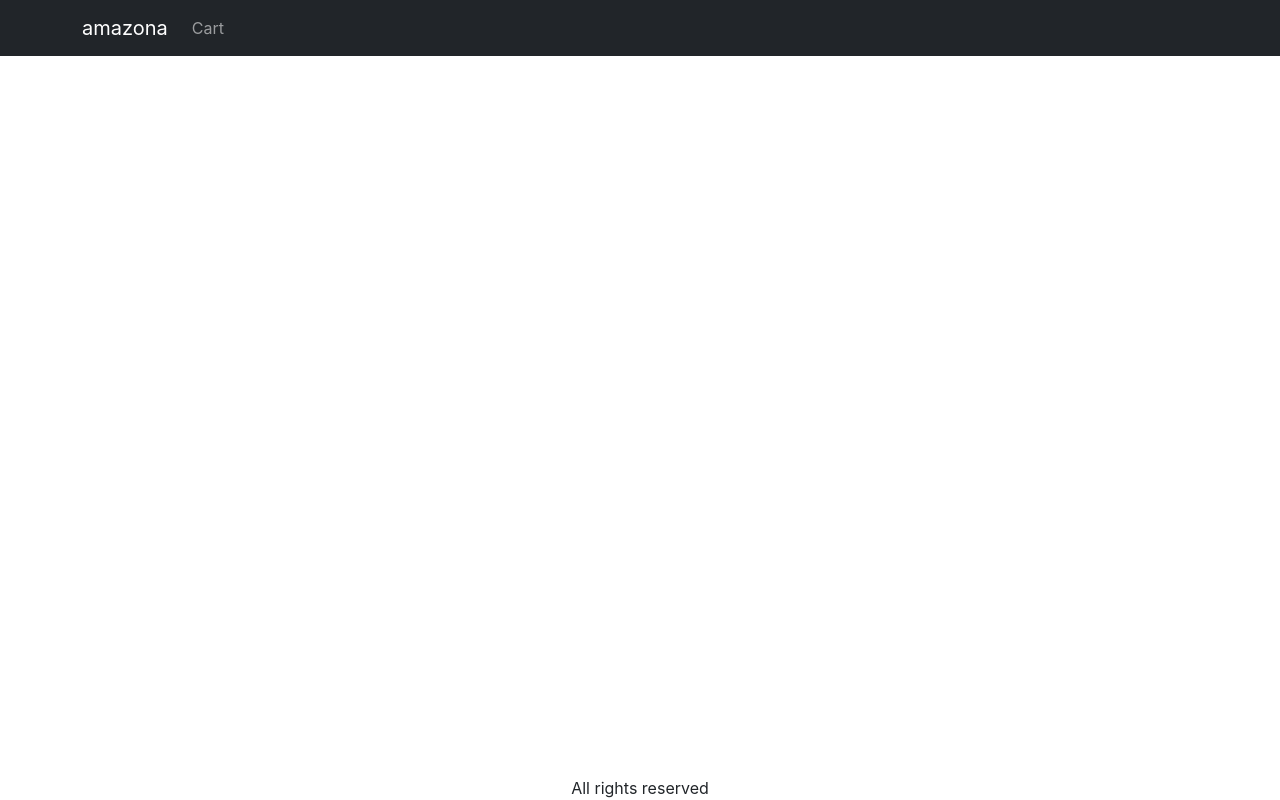
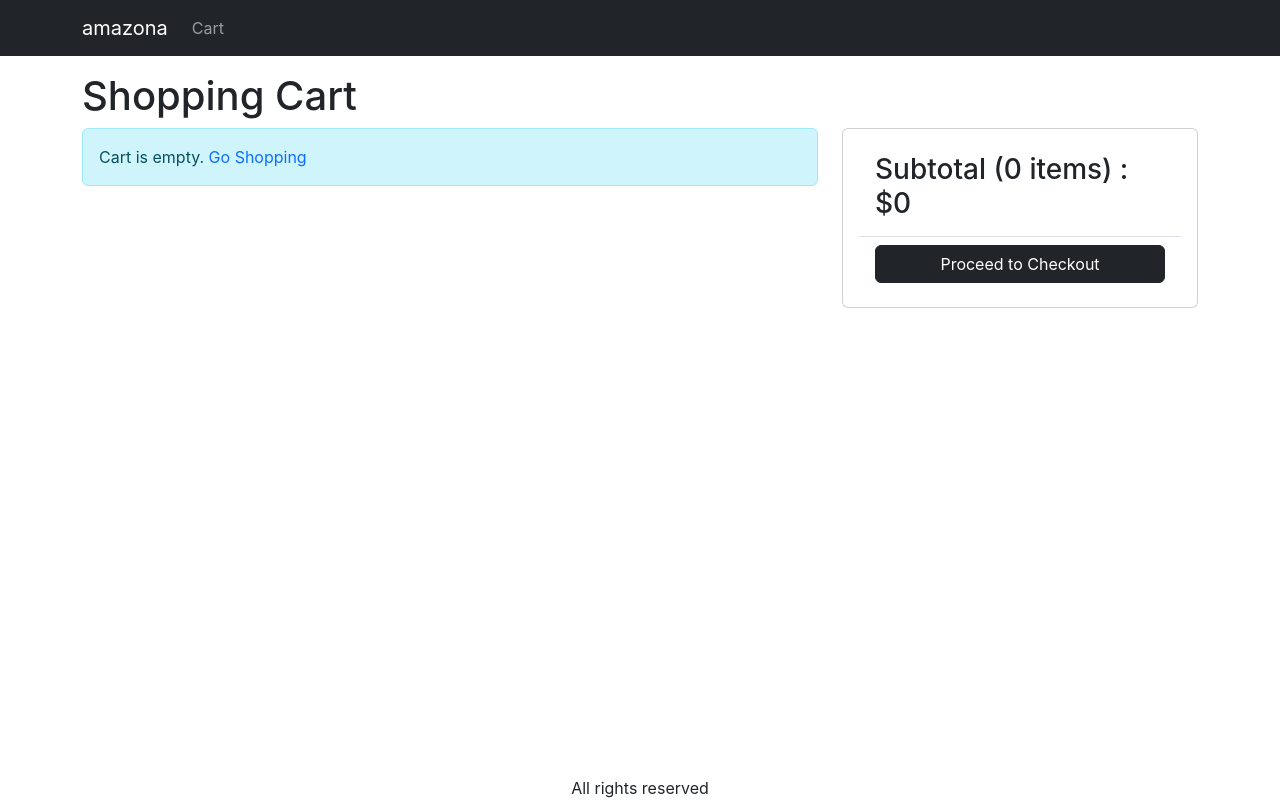
Before and after one commit to cantfindid24/Amazon-project-6, a React (Create React App) app in the folder frontend/: page /cart in a window 1280 px wide. Built offline with nearby package versions, Linux system fonts and the light colour scheme.

Commit message:
16 Create Shopping Cart Screen and build its UI to show list of items in the cart and a button to proceed to checkout.

```diff
--- a/frontend/src/App.js
+++ b/frontend/src/App.js
@@ -8,6 +8,7 @@
 import { LinkContainer } from 'react-router-bootstrap';
 import { useContext } from 'react';
 import { Store } from './context/Store';
+import CartScreen from './screens/CartScreen';
 
 function App() {
   const { state } = useContext(Store);
@@ -38,6 +39,7 @@
           <Container className="mt-3">
             <Routes>
               <Route path="/product/:_id" element={<ProductScreen />}></Route>
+              <Route path="/cart" element={<CartScreen />}></Route>
               <Route path="/" element={<HomeScreen />}></Route>
             </Routes>
           </Container>
--- a/frontend/src/index.css
+++ b/frontend/src/index.css
@@ -42,3 +42,7 @@
 .img-large {
   max-width: 100%;
 }
+
+.img-thumbnail {
+  height: 80px;
+}
--- /dev/null
+++ b/frontend/src/screens/CartScreen.js
@@ -0,0 +1,97 @@
+import React, { useContext } from 'react';
+import { Store } from '../context/Store';
+import { Helmet } from 'react-helmet-async';
+import Col from 'react-bootstrap/esm/Col';
+import Row from 'react-bootstrap/esm/Row';
+import MessageBox from '../components/MessageBox';
+import { Link } from 'react-router-dom';
+import ListGroup from 'react-bootstrap/ListGroup';
+import Button from 'react-bootstrap/Button';
+import Card from 'react-bootstrap/Card';
+
+const CartScreen = () => {
+  const { state, dispatch: ctxDispatch } = useContext(Store);
+  const {
+    cart: { cartItems },
+  } = state;
+  return (
+    <div>
+      <Helmet>
+        <title>Shopping Cart</title>
+      </Helmet>
+      <h1>Shopping Cart</h1>
+      <Row>
+        <Col md={8}>
+          {cartItems.length === 0 ? (
+            <MessageBox>
+              Cart is empty. <Link to="/">Go Shopping</Link>
+            </MessageBox>
+          ) : (
+            <ListGroup>
+              {cartItems.map((item) => (
+                <ListGroup.Item key={item._id}>
+                  <Row className="align-item-center">
+                    <Col md={4}>
+                      <img
+                        src={item.image}
+                        alt={item.name}
+                        className="img-fluid rounded img-thumbnail"
+                      ></img>{' '}
+                      <Link to={`/product/${item._id}`}>{item.name}</Link>
+                    </Col>
+                    <Col md={3}>
+                      <Button variant="light" disabled={item.quantity === 1}>
+                        <i className="fas fa-minus-circle"></i>
+                      </Button>{' '}
+                      <span>{item.quantity}</span>{' '}
+                      <Button
+                        variant="light"
+                        disabled={item.quantity === item.countInStock}
+                      >
+                        <i className="fas fa-plus-circle"></i>
+                      </Button>
+                    </Col>
+                    <Col md={3}>${item.price}</Col>
+                    <Col md={2}>
+                      <Button variant="light">
+                        <i className="fas fa-thrash"></i>
+                      </Button>
+                    </Col>
+                  </Row>
+                </ListGroup.Item>
+              ))}
+            </ListGroup>
+          )}
+        </Col>
+        <Col md={4}>
+          <Card>
+            <Card.Body>
+              <ListGroup variant="flush">
+                <ListGroup.Item>
+                  <h3>
+                    Subtotal ({cartItems.reduce((a, c) => a + c.quantity, 0)}{' '}
+                    items) : $
+                    {cartItems.reduce((a, c) => a + c.price * c.quantity, 0)}
+                  </h3>
+                </ListGroup.Item>
+                <ListGroup.Item>
+                  <div className="d-grid">
+                    <Button
+                      type="button"
+                      variant="dark"
+                      disabled={cartItems.lenth === 0}
+                    >
+                      Proceed to Checkout
+                    </Button>
+                  </div>
+                </ListGroup.Item>
+              </ListGroup>
+            </Card.Body>
+          </Card>
+        </Col>
+      </Row>
+    </div>
+  );
+};
+
+export default CartScreen;
--- a/frontend/src/screens/ProductScreen.js
+++ b/frontend/src/screens/ProductScreen.js
@@ -1,6 +1,6 @@
 import axios from 'axios';
 import React, { useContext, useEffect, useReducer } from 'react';
-import { useParams } from 'react-router-dom';
+import { useNavigate, useParams } from 'react-router-dom';
 import Row from 'react-bootstrap/Row';
 import Col from 'react-bootstrap/Col';
 import ListGroup from 'react-bootstrap/ListGroup';
@@ -28,6 +28,7 @@
 };
 
 function ProductScreen(props) {
+  const navigate = useNavigate();
   const params = useParams();
   console.log(params);
   const { _id } = params;
@@ -66,6 +67,7 @@
       type: 'CART_ADD_ITEM',
       payload: { ...product, quantity: quantity },
     });
+    navigate('/cart');
   };
 
   return loading ? (
```
